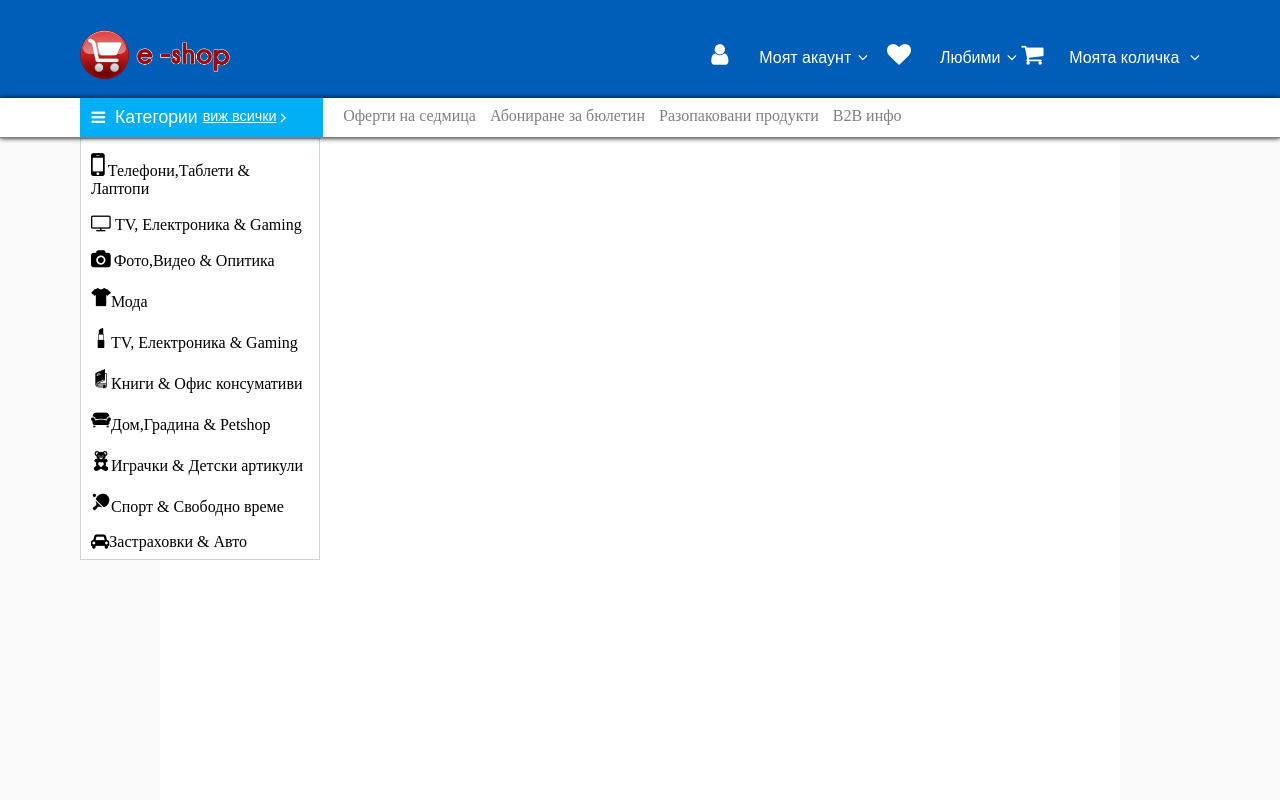
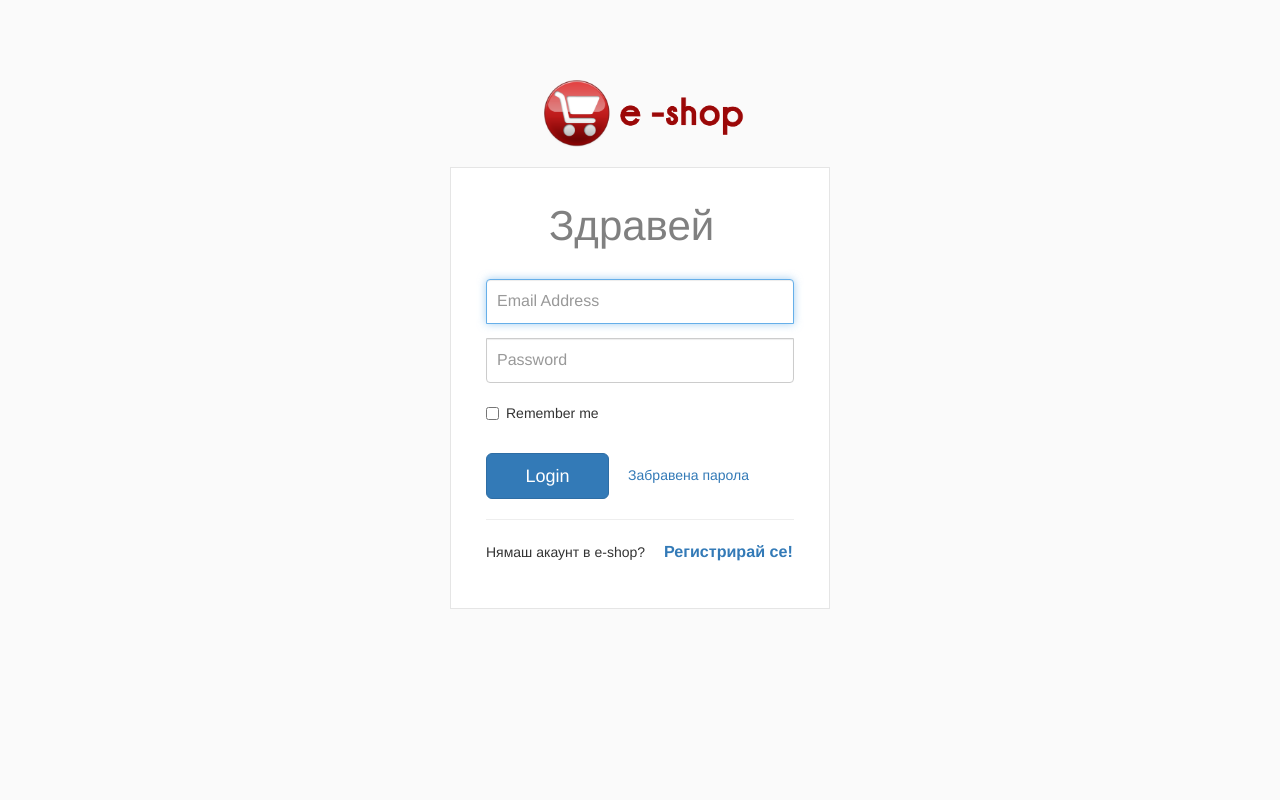
Before and after one commit to enikolova/intermediateProject, a website: page index.html in a window 1280 px wide. Shown: the top 800 px of the page. Drawn offline with nearby package versions, Linux system fonts and the light colour scheme.

Commit message:
login and registration form

```diff
--- a/proj/index.html
+++ b/index.html
@@ -7,22 +7,61 @@
     <meta http-equiv="X-UA-Compatible" content="ie=edge">
     <title>E-shop</title>
     <link rel="stylesheet" href="https://cdnjs.cloudflare.com/ajax/libs/font-awesome/4.7.0/css/font-awesome.min.css">
-    <link rel="stylesheet" href="asets/reset.css">
-    <link rel="stylesheet" href="asets/style.css">
-    <link rel="stylesheet" href="asets/fontAwesome.css">
 
-    <link rel="icon" href="asets/images/eshop.png">
-    <!--<link rel="stylesheet" href="https://maxcdn.bootstrapcdn.com/bootstrap/3.3.7/css/bootstrap.min.css">-->
-    <script src="https://ajax.googleapis.com/ajax/libs/jquery/3.2.1/jquery.min.js"></script>
-    <script src="https://maxcdn.bootstrapcdn.com/bootstrap/3.3.7/js/bootstrap.min.js"></script>
-    <script src='asets/script/menu.js'></script>
-    <script src='asets/script/logIn.js'></script>
+    <link rel="stylesheet" href="proj/asets/fontAwesome.css">
+    <link rel="stylesheet" href="proj/asets/reset.css">
+    <script src='http://ajax.googleapis.com/ajax/libs/jquery/3.0.0/jquery.min.js'></script>
+    <link rel="stylesheet" href="node_modules/bootstrap/dist/css/bootstrap.min.css">
+    <script src='node_modules/bootstrap/dist/js/bootstrap.min.js'></script>
+    <script src='proj/asets/script/menu.js'></script>
+    <script src='proj/asets/script/logIn.js'></script>
+    <link rel="stylesheet" href="proj/asets/style.css">
+    <link rel="icon" href="proj/asets/images/eshop.png">
+    <script src='proj/asets/script/reg.js'></script>
+
 </head>
 
 <body>
+    <div id='mainPage'>
+
+        <div id='login'>
+           <div>
+               <img class='logo2' src="proj/asets/images/eshop.png" alt="e-shop">
+               </div>
+            <form class="form-signin">
+                <h2 class="form-signin-heading">Здравей</h2>
+                <input type="email" class="form-control" name="username" placeholder="Email Address" required="" autofocus="" />
+                <input type="password" class="form-control" name="password" placeholder="Password" required="" />
+                <label class="checkbox">
+        <input type="checkbox" value="remember-me" id="rememberMe" name="rememberMe"> Remember me
+      </label>
+                <button class="btn btn-lg btn-primary btn-block" type="submit">Login</button>
+                <a href="">Забравена парола</a>
+                <hr>
+                <span>Нямаш акаунт в e-shop?</span>
+                <a href="" id='register'>Регистрирай се!</a>
+            </form>
+        </div>
+        <div id='reg'>
+            <div><img class='logo2' src="proj/asets/images/eshop.png" alt="e-shop"></div>
+            <form class="form-signin">
+                <h2 class="form-signin-heading">Здравей</h2>
+                <input type="email" class="form-control" name="username" placeholder="Email Address" required="" autofocus="" />
+                <input type="password" class="form-control" name="password" placeholder="Password" required="" />
+                 <input type="password" class="form-control" name="password" placeholder="Repeat password" required="" />
+                <label class="checkbox">
+        <input type="checkbox" value="read" id="read" name="read">Прочетох и съм съгласен с Условията за ползване
+      </label>
+      <label class="checkbox">
+        <input type="checkbox" value="read" id="read" name="read">Искам винаги да бъда запознат с най-актуалните оферти
+      </label>
+                <button class="btn btn-lg btn-primary btn-block" type="submit">Продължи</button>
+            </form>
+        </div>
+    </div>
     <div id="main">
-        <header data-spy='affix' data-offset-top="197">
-            <div><img class="logo" id="logo1" src="asets/images/eshop.png" alt="e-shop"></div>
+        <header>
+            <div><img class="logo" id="logo1" src="proj/asets/images/eshop.png" alt="e-shop"></div>
             <!--<input type="search" name="search" placeholder="Търси?">-->
 
             <div id="login_div">
@@ -66,17 +105,17 @@
                         <li id='first'><a href=""><i class="fa fa-mobile" aria-hidden="true"></i><span>Телефони,Таблети &amp Лаптопи</span></a></li>
                         <li id='second'><a href=""><i class="fa fa-television" aria-hidden="true"></i><span>TV, Електроника &amp Gaming</span></a></li>
                         <li id='third'><a href=""><i class="fa fa-camera" aria-hidden="true"></i><span>Фото,Видео &amp Опитика</span></a></li>
-                        <li id='forth'><a href=""><img src='asets\images\t-shirt.png' width=20/><span>Мода</span></a></li>
-                        <li id='fifth'><a href=""><img src='asets\images\26441.png' width=20/><span>TV, Електроника &amp Gaming</span></a></li>
-                        <li id='sixth'><a href=""><img src="asets\images\book-16-xxl.png" width=20 alt=""><span>Книги &amp Офис консумативи</span></a></li>
-                        <li id='seventh'><a href=""><img src='asets\images\1372.png' width=20/><span>Дом,Градина &amp Petshop</span></a></li>
-                        <li id='eighth'><a href=""><img src='asets\images\695112_bear_512x512.png' width=20/><span>Играчки &amp Детски артикули</span></a></li>
-                        <li id='ninth'><a href=""><img src='asets\images\95240_sport_512x512.png' width=20 /><span>Спорт &amp Свободно време</span></a></li>
+                        <li id='forth'><a href=""><img src='proj\asets\images\t-shirt.png' width=20/><span>Мода</span></a></li>
+                        <li id='fifth'><a href=""><img src='proj\asets\images\26441.png' width=20/><span>TV, Електроника &amp Gaming</span></a></li>
+                        <li id='sixth'><a href=""><img src="proj\asets\images\book-16-xxl.png" width=20 alt=""><span>Книги &amp Офис консумативи</span></a></li>
+                        <li id='seventh'><a href=""><img src='proj\asets\images\1372.png' width=20/><span>Дом,Градина &amp Petshop</span></a></li>
+                        <li id='eighth'><a href=""><img src='proj\asets\images\695112_bear_512x512.png' width=20/><span>Играчки &amp Детски артикули</span></a></li>
+                        <li id='ninth'><a href=""><img src='proj\asets\images\95240_sport_512x512.png' width=20 /><span>Спорт &amp Свободно време</span></a></li>
                         <li id='tenth'><a href=""><i class="fa fa-car" aria-hidden="true"></i></i><span>Застраховки &amp Авто</span></a></li>
                     </ul>
                 </div>
             </div>
-            <div id='first-menu' class='menu' >
+            <div id='first-menu' class='menu'>
                 <ul>
                     <li><a href="">Мобилни телефони и аксесоари</a></li>
                     <li><a href="">Мобилни телефони</a></li>
@@ -139,7 +178,7 @@
             </div>
             <div id='third-menu' class='menu' style='display:none'>
                 <div>
-                <ul >
+                    <ul>
                         <li><a href="">Фотоапарати</a></li>
                         <li><a href="">Компактни фотоапарати</a></li>
                         <li><a href="">Фотоапарати Mirrorless</a></li>
@@ -157,9 +196,9 @@
             </div>
             <div id='sixth-menu' class='menu' style='display:none'>
             </div>
-            <div id='seventh-menu' class='menu'style='display:none'>
+            <div id='seventh-menu' class='menu' style='display:none'>
             </div>
-            <div id='eighth-menu' class='menu'style='display:none'>
+            <div id='eighth-menu' class='menu' style='display:none'>
             </div>
             <div id='ninth-menu' class='menu' style='display:none'>
             </div>
--- /dev/null
+++ b/proj/asets/script/reg.js
@@ -0,0 +1,7 @@
+document.addEventListener('DOMContentLoaded',function(){
+document.querySelector('#register').addEventListener('click',function(){
+    event.preventDefault();
+    document.getElementById('login').style.display='none';
+    document.getElementById('reg').style.display='block';
+})
+})
--- a/proj/asets/style.css
+++ b/proj/asets/style.css
@@ -1,3 +1,101 @@
+#mainPage{
+    /*background-color: #f7f7f7;*/
+    width: 100%;
+    height: 100%;
+
+}
+/*#mainPage>img{
+    position: absolute;
+    width: 200px;
+    top:20%;
+    left:37%;
+}*/
+#login>div{
+    margin:auto;
+    margin-top: -120px;
+    margin-bottom: 20px;
+    width:15%;
+}
+#reg>div{
+    margin:auto;
+    margin-top: -180px;
+    margin-bottom: 20px;
+    width:15%;
+}
+.logo2{
+    width:200px;
+}
+#login {
+  margin-top: 200px;
+  margin-bottom: 80px;
+}
+#reg {
+    display: none;
+  margin-top: 200px;
+  margin-bottom: 80px;
+}
+input[name="password"]{
+    margin-top: 15px;
+}
+
+#login span{
+    margin-right: 15px;
+}
+.form-signin {
+  max-width: 380px;
+  padding: 15px 35px 45px;
+  margin: 0 auto;
+  background-color: #fff;
+  border: 1px solid rgba(0,0,0,0.1);
+}
+.form-signin-heading{
+    color: grey;
+    font-size: 3em;
+    margin-left:1.5em;
+}
+  .form-signin-heading,
+	.checkbox {
+	  margin-bottom: 30px;
+	}
+
+	.checkbox {
+	  font-weight: normal;
+      margin-left: 20px;
+	}
+
+	.form-control {
+	  position: relative;
+	  font-size: 16px;
+	  height: auto;
+	  padding: 10px;
+    }
+	input[name="username"] {
+	  margin-bottom: -1px;
+	  border-bottom-left-radius: 0;
+	  border-bottom-right-radius: 0;
+	}
+
+	input[name="password"] {
+	  margin-bottom: 20px;
+	  border-top-left-radius: 0;
+	  border-top-right-radius: 0;
+	}
+
+.btn{
+    width:40%;
+    display: inline-block;
+    margin-right: 15px;
+}
+#reg .btn{
+    margin-left: 33%;
+}
+span + a{
+    font-weight: bold;
+    font-size: 1.15em;
+}
+#main{
+    display: none;
+}
 header {
     background-color:#005eb8;
     width: 100%;
@@ -136,6 +234,7 @@ input[type=search]:focus {
     height: 40px;
     width: 100%;
     display: flex;
+   z-index: 10;
 
 }
 #category{
@@ -167,6 +266,7 @@ input[type=search]:focus {
     list-style-type: none;
     display: inline-block;
     margin-left: 10px;
+
 
 }
 #white>ul a{
@@ -220,13 +320,15 @@ input[type=search]:focus {
 }
 .menu{
     position: absolute;
-    top:139px;
-    left:331px;
+    top:130px;
+    left:309px;
     width:70%;
     height: 420px;
+    box-sizing: border-box;
     display: none;
     border: 1px solid lightgray;
     background-color: white;
+
 }
 .menu ul{
     /*display: inline-block;*/
```
Also changed, not shown: package.json (added, +23 -0 lines). Lines whose indentation alone changed are shown as unchanged.
